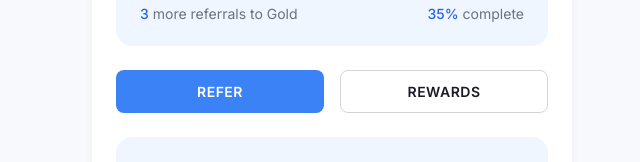
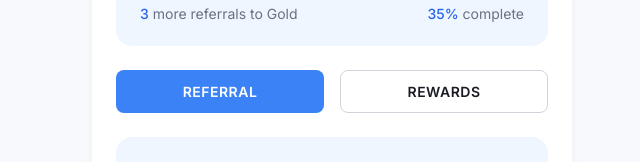
Before and after one commit to jitu660/referal, a React (Vite) app: page / in a window 1280 px wide. Shown: the part 477-639 px from the top of the page, without its empty margins (308-948 px from the left). Built offline with nearby package versions, Linux system fonts and the light colour scheme.

Commit message:
UI final draft 1.

```diff
--- a/src/components/SendPointsForm.tsx
+++ b/src/components/SendPointsForm.tsx
@@ -78,7 +78,7 @@ const SendPointsForm: React.FC<SendPointsFormProps> = ({ onClose, onSubmit, maxA
   };
 
   return (
-    <FormContainer initial="hidden" animate="visible" exit="hidden" variants={formVariants}>
+    <FormContainer initial="hidden" animate="visible" variants={formVariants}>
       <InputWrapper>
         <Input
           type="number"
--- a/src/pages/Dashboard.tsx
+++ b/src/pages/Dashboard.tsx
@@ -775,7 +775,7 @@ const DashBoard = ({ userId }: ReferralCardProps) => {
                 {/* Action Buttons */}
                 <ActionButtonsGrid>
                   <ActionButtonLink to="/refer" primary>
-                    Refer
+                    Referral
                   </ActionButtonLink>
                   <ActionButtonLink to="rewards">Rewards</ActionButtonLink>
                 </ActionButtonsGrid>
--- a/src/pages/RewardsPage.tsx
+++ b/src/pages/RewardsPage.tsx
@@ -337,7 +337,7 @@ const WithdrawForm: React.FC<WithdrawFormProps> = ({ onClose, onSubmit, maxAmoun
   };
 
   return (
-    <FormContainer initial="hidden" animate="visible" exit="hidden" variants={formVariants}>
+    <FormContainer initial="hidden" animate="visible" variants={formVariants}>
       <Input
         label="Amount (₹)"
         type="number"
@@ -496,7 +496,7 @@ const RewardsPage: React.FC<{ userId: string }> = ({ userId }) => {
     try {
       await fetcherWithJWT("/protected/transaction/sharePoints", "POST", {
         userId,
-        amount: -amount, // Make it negative as it's a debit for the sender
+        amount: amount, // Make it negative as it's a debit for the sender
         clientId: "demo-client-id",
         recipientUsername: username,
       });
```
